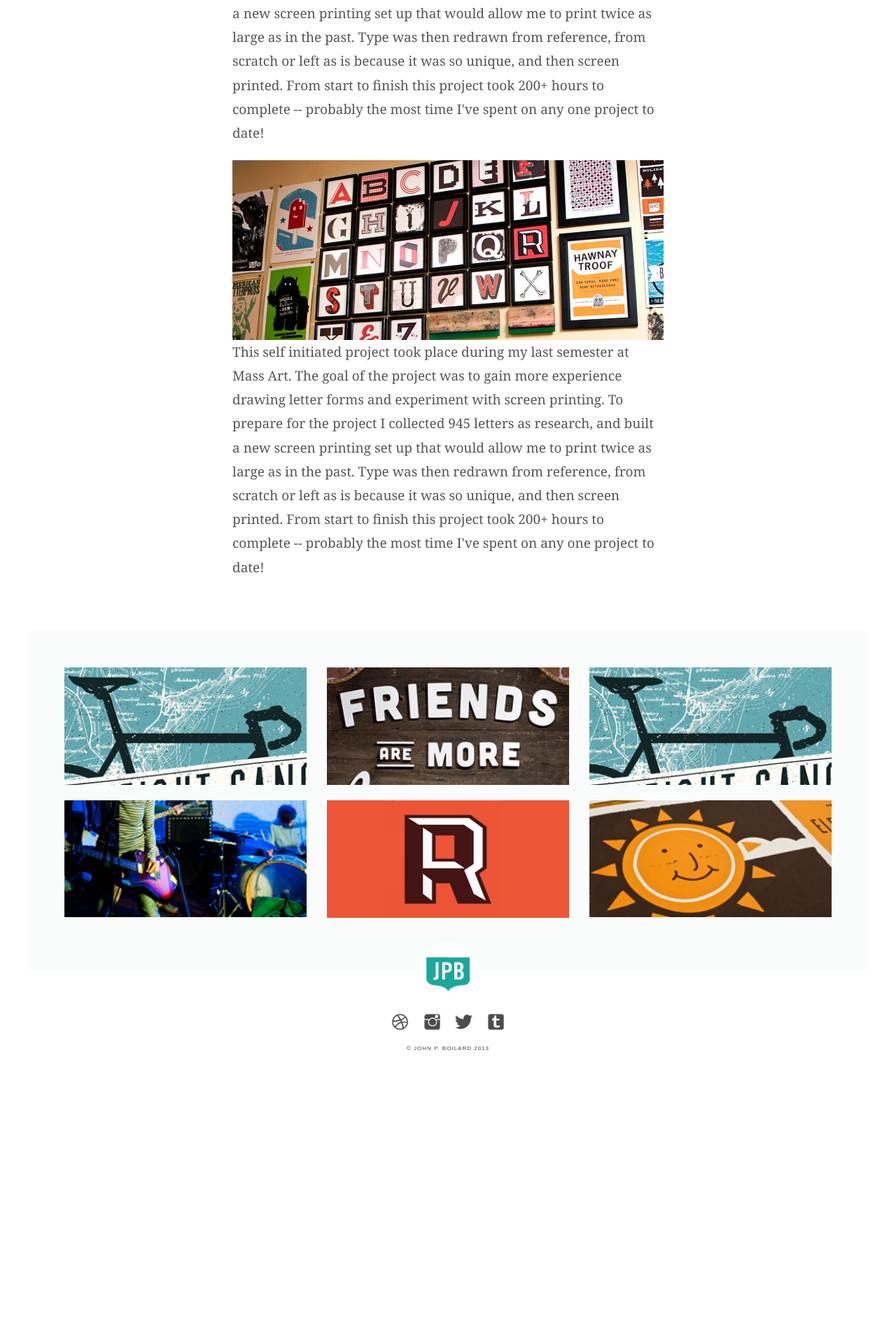
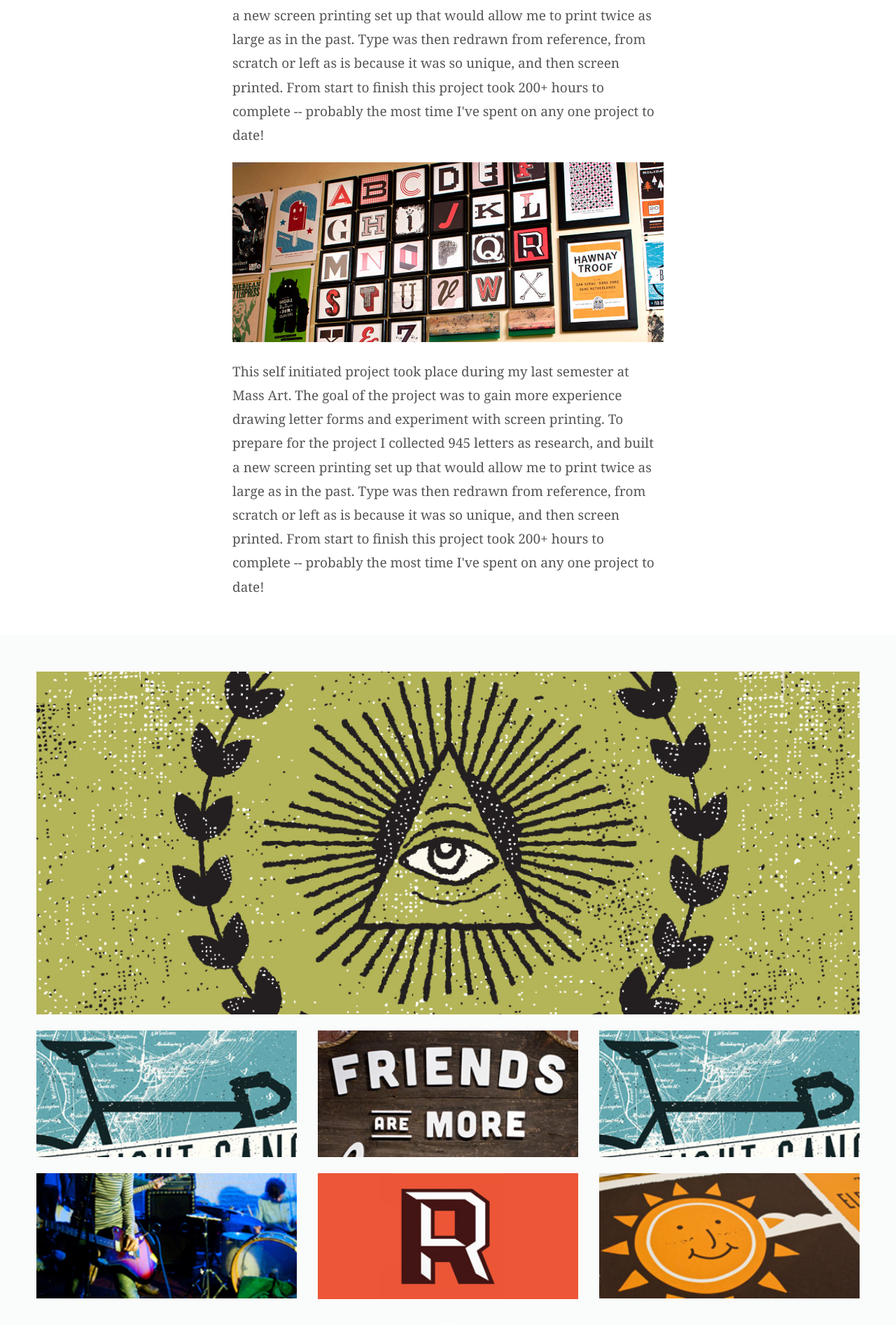
Before and after one commit to jpboneyard/jpboneyard.com, a PHP site: page /letterproject.html in a window 1280 px wide. Shown: the part 843-2737 px from the top of the page at 70% size. Before the commit the page ends 2344 px from the top, so only its background shows below. Run offline with PHP 8.4, Linux system fonts and the light colour scheme; some libraries are stand-ins or nearby versions.

Commit message:
styling inside page template

```diff
--- a/_css/screen.css
+++ b/_css/screen.css
@@ -380,6 +380,8 @@ header {
   padding: 16px 52px;
   position: fixed;
   top: 0px;
+  filter: progid:DXImageTransform.Microsoft.Alpha(Opacity=90);
+  opacity: 0.9;
 }
 
 .nav-logo-txt {
@@ -431,13 +433,19 @@ header {
   width: 100%;
 }
 
+.feat-inside {
+  max-width: 1200px;
+  width: 100%;
+  margin: 0 auto;
+  margin-bottom: 2%;
+}
+
 /* ============================================= */
 /*	Project Tiles								 */
 /* ============================================= */
 .projects-mod {
   padding: 32px 32px;
   *zoom: 1;
-  max-width: 1200px;
   margin: 0 auto;
   text-align: center;
   background-color: #FAFBFB;
@@ -451,6 +459,17 @@ header {
   .projects-mod {
     padding: 52px 52px;
   }
+}
+
+.project-tiles {
+  max-width: 1200px;
+  margin: 0 auto;
+  *zoom: 1;
+}
+.project-tiles:after {
+  content: "";
+  display: table;
+  clear: both;
 }
 
 .grid-item {
@@ -528,6 +547,7 @@ header {
 }
 .project-page-mod img {
   width: 100%;
+  margin-bottom: 25px;
 }
 .project-page-mod p {
   margin-bottom: 22px;
@@ -537,8 +557,11 @@ header {
   color: #555;
   font-weight: 400;
 }
+.project-page-mod p:last-child {
+  margin-bottom: 0px;
+}
 .project-page-mod h3 {
-  margin-bottom: 22px;
+  margin-bottom: 25px;
   font-size: 26px;
   line-height: 180%;
   font-family: "Montserrat", sans-serif;
--- a/_src/screen.scss
+++ b/_src/screen.scss
@@ -43,6 +43,7 @@ header {
 	padding: 16px 52px;
 	position: fixed;
 	top: 0px;
+	@include opacity (0.9);
 }
 
 .nav-logo-txt {
@@ -95,6 +96,13 @@ header {
 	}
 }
 
+.feat-inside {
+	max-width: 1200px;
+	width: 100%;
+	margin: 0 auto;
+	margin-bottom: 2%;
+}
+
 /* ============================================= */
 /*	Project Tiles								 */
 /* ============================================= */
@@ -102,7 +110,6 @@ header {
 .projects-mod {
 	padding: 32px 32px;
 	@include pie-clearfix;
-	max-width: 1200px;
 	margin: 0 auto;
 	text-align: center;
 	background-color: #FAFBFB;
@@ -112,6 +119,11 @@ header {
 	}//mq
 }
 
+.project-tiles {
+	max-width: 1200px;
+	margin: 0 auto;
+	@include pie-clearfix;
+}
 
 .grid-item {
 	display: block;
@@ -187,6 +199,7 @@ header {
 
 	img {
 		width: 100%;
+		margin-bottom: 25px;
 	}
 
 	p {
@@ -196,16 +209,21 @@ header {
 		font-family: $serif;
 		color: #555;
 		font-weight: 400;
+
+		&:last-child {
+			margin-bottom: 0px;
+		}
 	}
 
 	h3 {
-		margin-bottom: 22px;
+		margin-bottom: 25px;
 		font-size: 26px;
 		line-height: 180%;
 		font-family: $sans-title;
 		color: #222;
 		font-weight: 700;
 	}
+
 }
 
 
--- a/letterproject.html
+++ b/letterproject.html
@@ -68,7 +68,11 @@
 			</div> <!-- /project-page-mod -->
 
 			<div class="projects-mod">
+				<div class="feat-project-mod feat-inside">
+					<img class="feat-project-img" src="_img/feat-project-npr-2.jpg" />
+				</div> <!-- /feat-project-mod -->
 
+				<div class="project-tiles">
 					<!-- grid 1-3 -->
 					<div class="grid-1 grid-item">
 						<a href="/pmc"> <img class="bottom" src="/_img/tiles/pmc-on.jpg" alt="pmc-on"/>
@@ -100,7 +104,7 @@
 						<a href="/elephantsix"> <img class="bottom" src="/_img/tiles/esix-on.jpg" alt="esix-on"/>
 						<img class="top" src="/_img/tiles/esix-on.jpg" alt="esix-off"/></a>
 					</div><!-- ./grid-6 -->
-
+				</div> <!-- /project-tiles -->
 			</div> <!-- /project-mod -->
 		</div> <!-- /main -->
 
```
Also changed, not shown: index.html (+2 -6 lines). Lines whose indentation alone changed are shown as unchanged.
